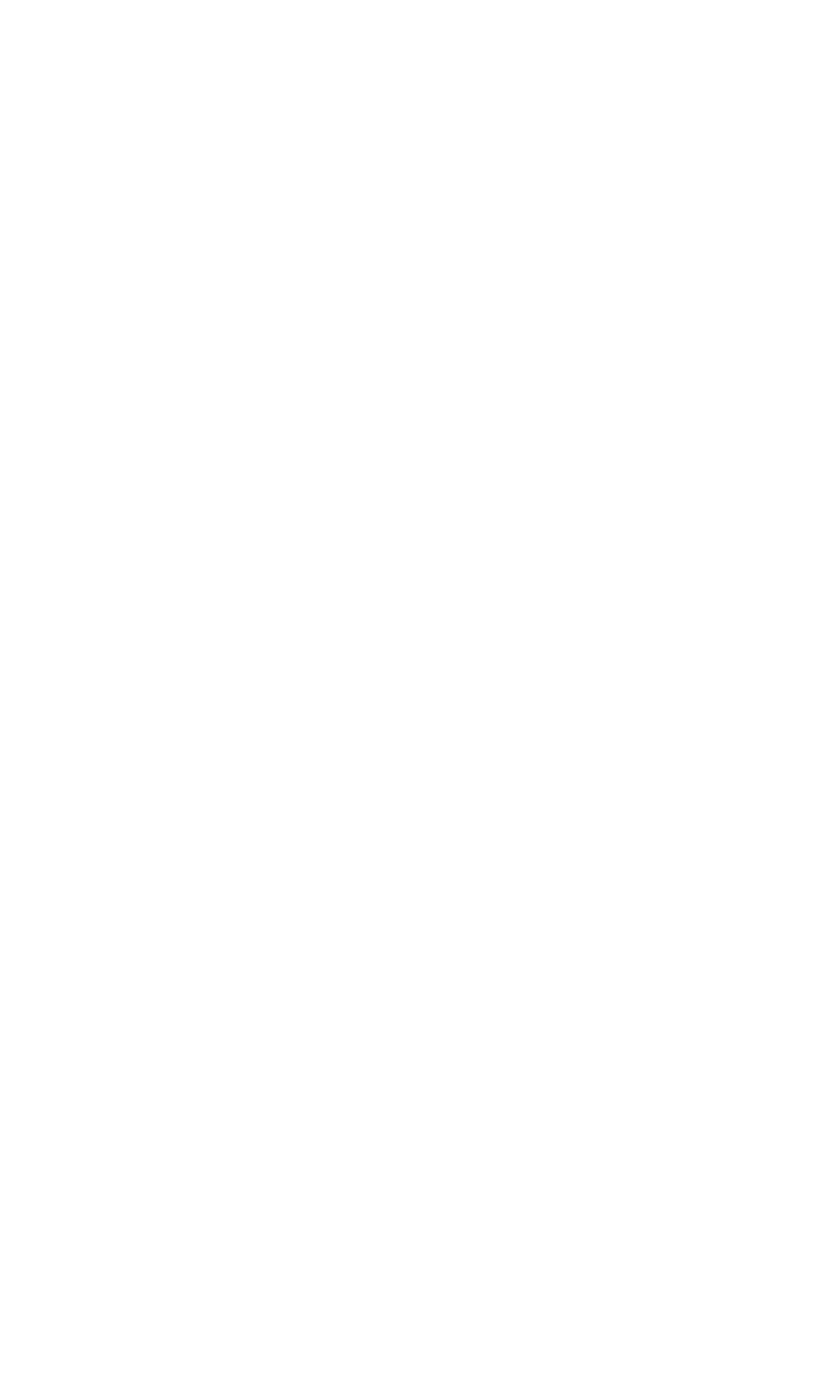
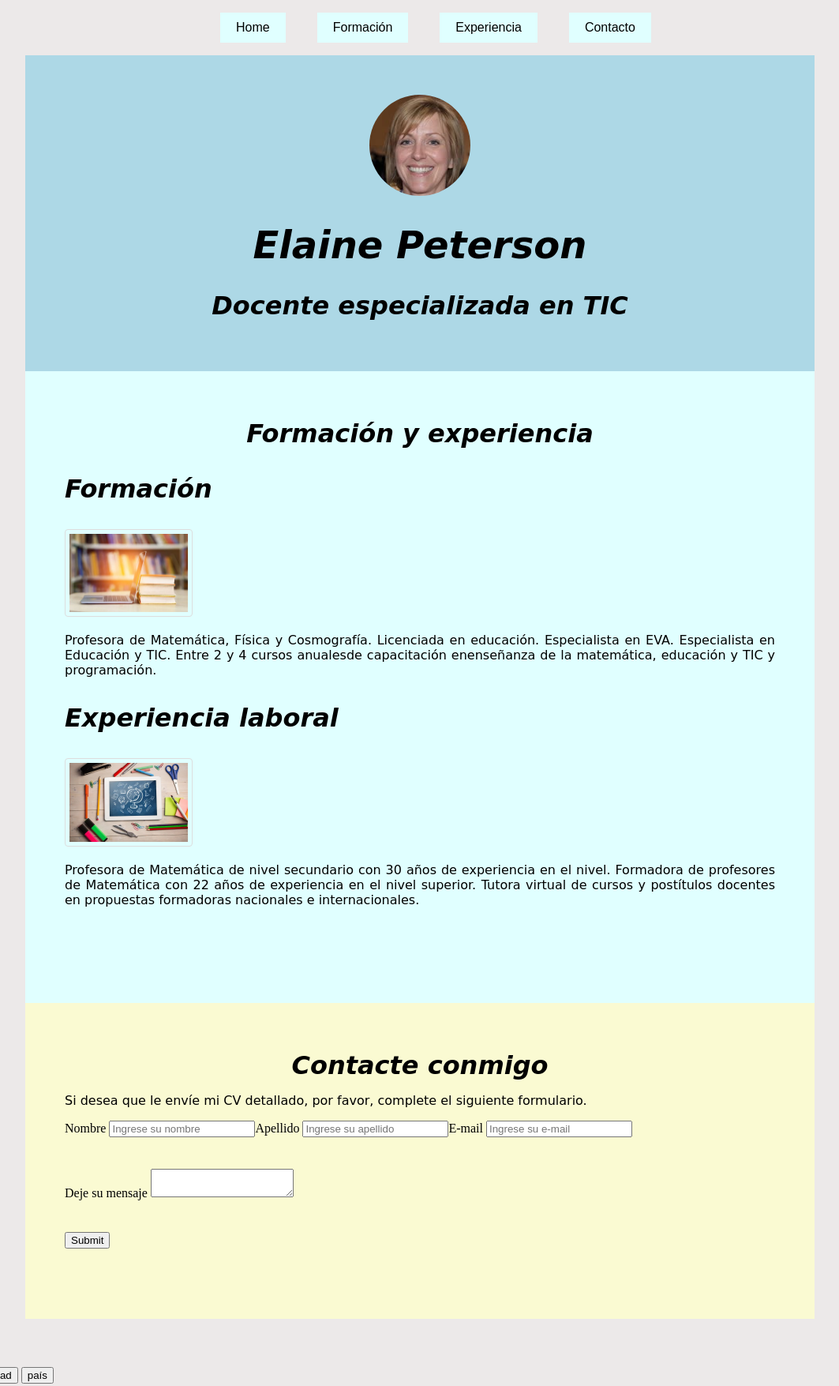
Before and after one commit to NoeHap/Proyecto-final---CV--2, a plain HTML site: page Index.html in a window 1280 px wide. Shown: the whole page at 79% size, without its empty margins (108-1171 px from the left). Before the commit the page ends 800 px from the top, so only its background shows below. Drawn offline with Linux system fonts and the light colour scheme.

Commit message:
Mi proyecto final - Haponiuk

```diff
--- /dev/null
+++ b/Estilos.css
@@ -0,0 +1,102 @@
+header{
+    position: sticky;
+    top: 0;
+}
+nav ul{
+    display: flex;
+    justify-content: center;
+    list-style: none;
+    font-family:fantasy;
+}
+nav ul li {
+    margin-left: 20px;
+    margin-right: 20px;
+    padding: 10px 20px;
+    background-color: lightcyan;
+
+}
+.header {
+    background-color: #e2dfdf;
+    text-align: center;
+    padding: 5px;
+  }
+body {background-color: rgb(236, 233, 233);
+}
+
+h2{
+    text-align: center;
+    font-style: italic;
+    font-size: 2rem;
+    font-family: cursive;
+    margin: 10px;
+    border: 2px;
+}
+h3{
+    text-align:left;
+    font-style: italic;
+    font-size: 2rem;
+    font-family: cursive;
+    text-shadow: #c02525;
+}
+p{
+    text-align: justify;
+    font-family: cursive;
+}
+section#hero {
+   background-color: lightblue;
+   width: 900px;
+   border: 2px;
+   padding: 50px;
+   margin: auto;
+   text-align: center;
+   height: 300px;
+
+}
+section#hero h1{
+    font-size: 3rem;
+    font-style: italic;
+    font-family: cursive;
+    margin: 30px;
+}
+section#hero img{
+    border-radius: 50%;
+}
+
+section#CV {
+    background-color: lightcyan;
+    width: 900px;
+    border: 15px;
+    padding: 50px;
+    margin: auto;
+    height: 700px;
+}
+
+section#CV img{
+    border: 1px solid #ddd;
+  border-radius: 4px;
+  padding: 5px;
+  width: 150px;
+}
+section#contact {
+    background-color: lightgoldenrodyellow;
+    width: 900px;
+    border: 15px;
+    padding: 50px;
+    margin: auto;
+    height: 300px;
+
+}
+
+section#contact div{
+    float: left;
+
+
+
+}
+
+div.Campos{
+    width: 100%;
+    margin-bottom: 40px;
+
+
+}
--- a/Index.html
+++ b/Index.html
@@ -4,9 +4,109 @@
     <meta charset="UTF-8">
     <meta http-equiv="X-UA-Compatible" content="IE=edge">
     <meta name="viewport" content="width=device-width, initial-scale=1.0">
-    <title>Proyecto Final Mi CV Web</title>
+    <title>ProyectoWeb</title>
+    <link rel="stylesheet" href="Estilos.css">
 </head>
 <body>
 
+    <header>
+        <nav>
+            <ul>
+                <li>Home</li>
+                <li>Formación</li>
+                <li>Experiencia</li>
+                <li>Contacto</li>
+
+            </ul>
+        </nav>
+    </header>
+
+    <main>
+        <section id="hero">
+        <img src="./Imagenes/Elaine.jpg" alt="">
+        <h1>Elaine Peterson</h1>
+        <h2>Docente especializada en TIC</h2>
+        </section>
+
+        <section id="CV">
+        <h2>Formación y experiencia</h2>
+        <div class="CV - list">
+            <div class="CV - detail">
+                <h3>Formación</h3>
+                <img src="./Imagenes/Formacion.jpg" alt="">
+
+                <p>Profesora de Matemática, Física y Cosmografía. Licenciada en educación. Especialista
+                     en EVA. Especialista en Educación y TIC. Entre 2 y 4 cursos anualesde capacitación
+                     enenseñanza de la matemática, educación y TIC y programación.</p>
+            </div>
+            <div class="CV - detail ">
+                <h3>Experiencia laboral</h3>
+                <img src="./Imagenes/ExperienciaLaboral.jpg" alt="">
+
+                <p>Profesora de Matemática de nivel secundario con 30 años de experiencia en el nivel.
+                    Formadora de profesores de Matemática con 22 años de experiencia en el nivel superior.
+                    Tutora virtual de cursos y postítulos docentes en propuestas formadoras nacionales e
+                     internacionales.
+                </p>
+                <a href="http://"></a>
+            </div>
+        </div>
+        </section>
+        <section id="contact">
+            <h2>Contacte conmigo</h2>
+            <p>Si desea que le envíe mi CV detallado, por favor, complete el siguiente formulario.</p>
+            <form action="" method="">
+
+                <div class="Campos">
+                    <div>
+                        <label for="">Nombre</label>
+                        <input type="text"  name="Nombre" placeholder="Ingrese su nombre"/>
+                    </div>
+                    <div>
+                        <label for="">Apellido</label>
+                        <input type="text" name="Apellido" placeholder="Ingrese su apellido"/>
+                    </div>
+                    <div>
+                        <label for="">E-mail</label>
+                        <input type="email" name="email" placeholder="Ingrese su e-mail"/>
+                    </div>
+                </div>
+
+                <div class="Campos">
+                    <div>
+                        <label>Deje su mensaje</label>
+                        <textarea></textarea>
+                    </div>
+                </div>
+
+                <div class="Campos">
+                    <input type="submit" id= "boton4" name="Enviar">
+                    <p id="demo4" style="display: none;">¡Gracias por comunicarte!</p>
+                </div>
+
+             </form>
+
+        </section>
+    </main>
+
+    <footer>
+        <h4>
+            Más datos
+        </h4>
+        <div class="Campos">
+            <div>
+                <button type="button" id="boton1">teléfono</button>
+                <p id="demo1" style="display: none;">0341-834-5555</p>
+                <button type="button" id="boton2">ciudad</button>
+                <p id="demo2" style="display: none;">Ciudadela</p>
+                <button type="button" id="boton3">país</button>
+                <p id="demo3" style="display: none;">España</p>
+            </div>
+
+        </div>
+
+    </footer>
+    <script src="js/Function.js"></script>
 </body>
+
 </html>
--- /dev/null
+++ b/js/Function.js
@@ -0,0 +1,20 @@
+
+document.getElementById("boton1").onclick = function mostrar(params) {
+
+    document.getElementById("demo1").style.display = "block";
+
+}
+document.getElementById("boton2").onclick = function mostrar(params) {
+
+    document.getElementById("demo2").style.display = "block";
+
+    }
+document.getElementById("boton3").onclick = function mostrar(params) {
+
+     document.getElementById("demo3").style.display = "block";
+
+        }
+document.getElementById("boton4").onclick = function mostrar(params) {
+
+    document.getElementById("demo4").style.display = "block";
+        }
```
Also changed, not shown: Imagenes/Elaine.jpg (added), Imagenes/ExperienciaLaboral.jpg (added), Imagenes/Formacion.jpg (added), 1 other file.
